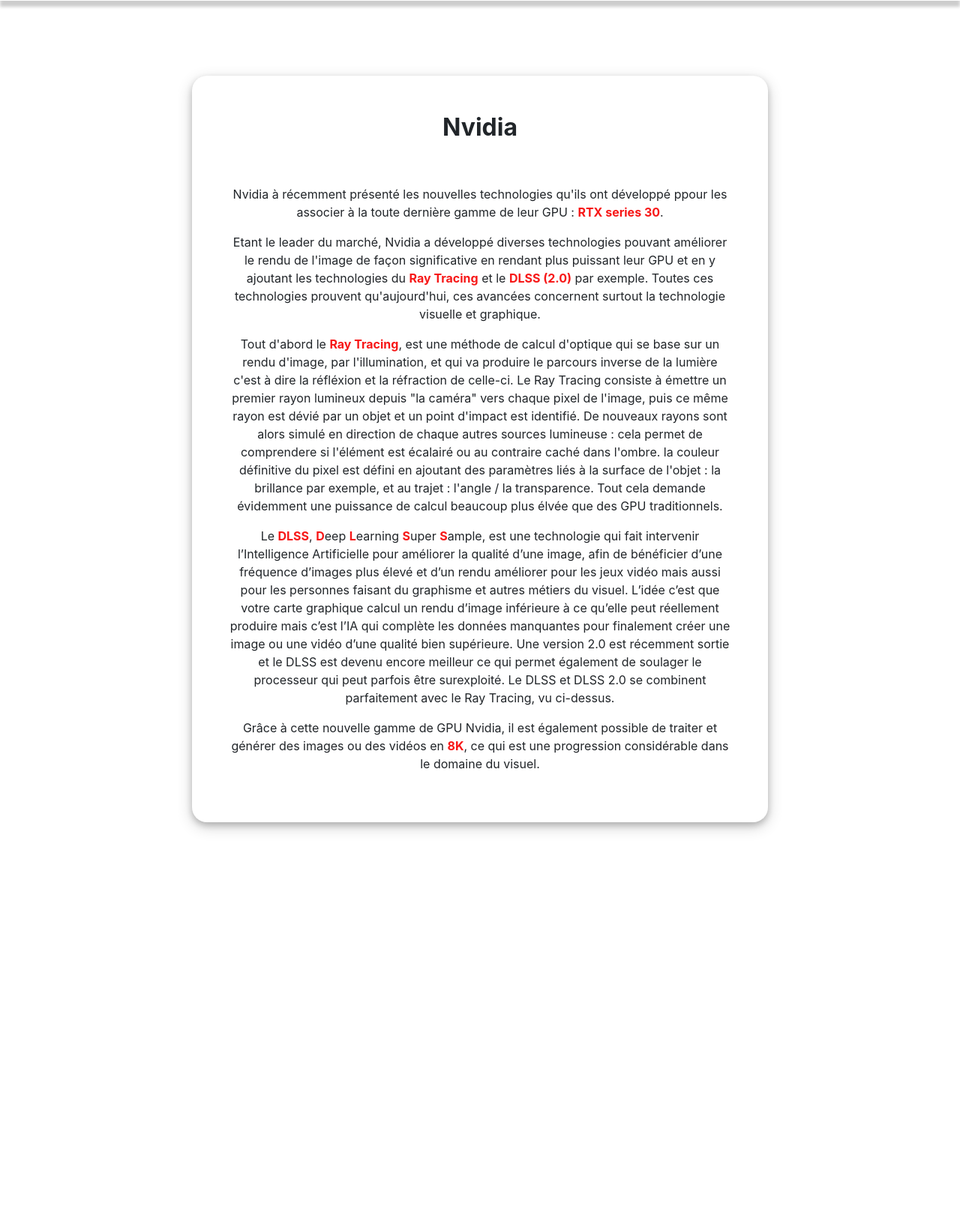
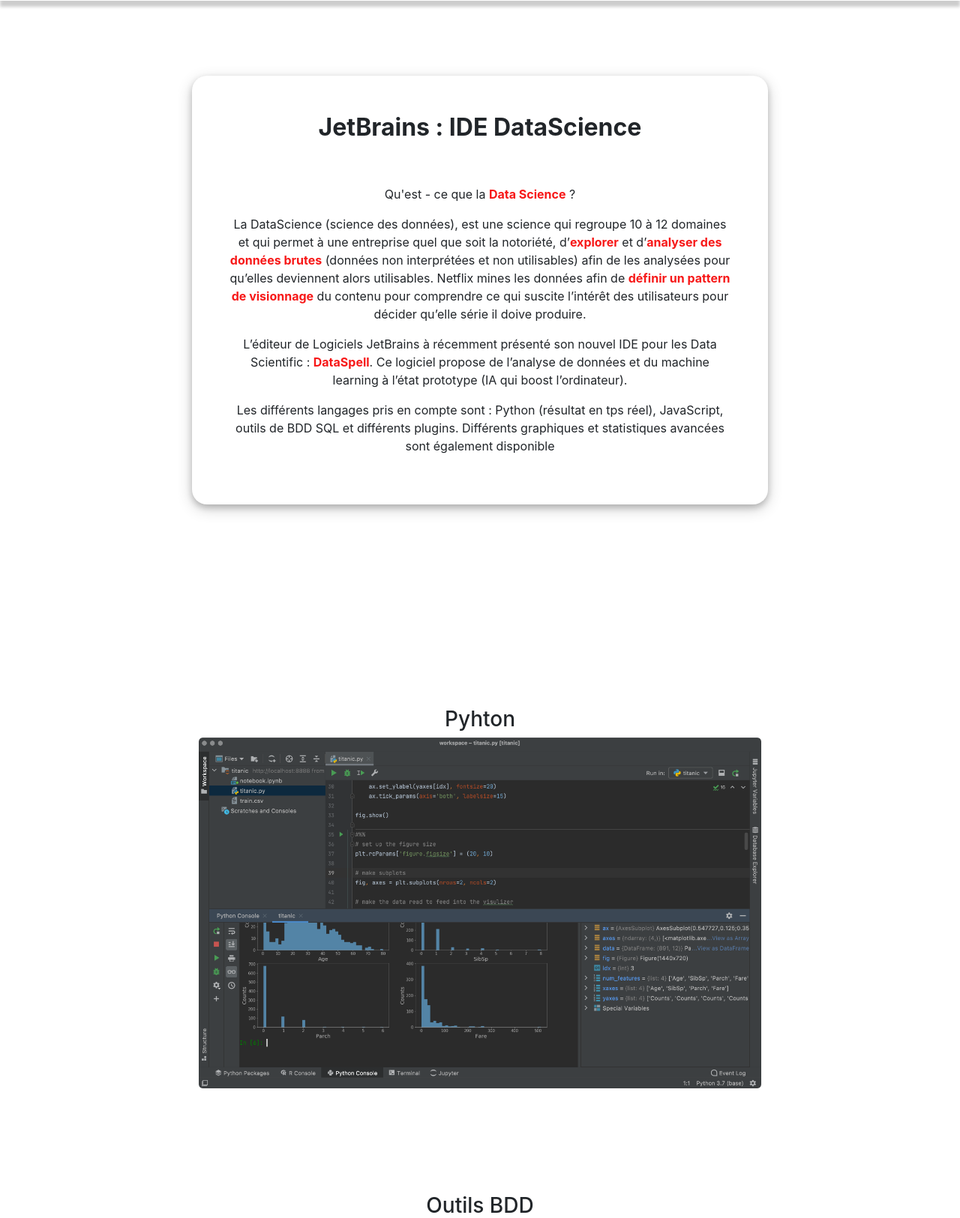
Before and after one commit to JulienChole/portfolio, a PHP site: page /veille.html in a window 1280 px wide. Shown: the part 302-1927 px from the top of the page at 75% size. Before the commit the page ends 1411 px from the top, so only its background shows below. Run offline with PHP 8.4, Linux system fonts and the light colour scheme.

Commit message:
Add files via upload

```diff
--- a/site.css
+++ b/site.css
@@ -88,7 +88,7 @@
 }
 
 
-/*---------------------------------------------------------------------------------------------- INDEX.PHP ------------------------------------------------------------------------------------------------------------------------------*/
+/*---------------------------------------------------------------------------------------------- INDEX.HTML ------------------------------------------------------------------------------------------------------------------------------*/
 #intro
 {
 	text-align: center;
@@ -330,7 +330,7 @@
 	color: black;
 }
 
-/*---------------------------------------------------------------------------------------------- PARCOURS.PHP ---------------------------------------------------------------------------------------------------------------------------*/
+/*---------------------------------------------------------------------------------------------- PARCOURS.HTML ---------------------------------------------------------------------------------------------------------------------------*/
 .button3
 {
 	border-radius: 20px;
@@ -658,8 +658,8 @@
 }
 
 
-/*---------------------------------------------------------------------------------------------- VEILLE.PHP -----------------------------------------------------------------------------------------------------------------------------*/
-.veille1
+/*---------------------------------------------------------------------------------------------- VEILLE.HTML -----------------------------------------------------------------------------------------------------------------------------*/
+#veille1
 {
 	text-align: center;
 	background-color: white;
@@ -672,9 +672,53 @@
 	box-shadow: 0 4px 8px 0 rgba(0, 0, 0, 0.2), 0 6px 20px 0 rgba(0, 0, 0, 0.19);
 }
 
-.veille1 h2
+#veille1 h2
 {
 	padding-bottom: 50px;
+}
+
+
+#veille1-suite
+{
+	text-align: center;
+	background-color: white;
+	margin: auto;
+	margin-top: 100px;
+	margin-bottom: 150px;
+	width: 100%;
+	padding: 50px;
+	border-radius: 20px;
+	/*box-shadow: 0 4px 8px 0 rgba(0, 0, 0, 0.2), 0 6px 20px 0 rgba(0, 0, 0, 0.19);*/
+}
+
+#veille1-suite h2
+{
+	padding-bottom: 50px;
+}
+
+
+#veille1-suite div
+{
+	display: inline-block;
+	margin: 70px;
+}
+
+#veille1-suite img
+{
+	transition: 0.4s;
+	width: 750px;
+}
+
+
+/*---------------------------------------------------------------------------------------------- Stage.HTML ------------------------------------------------------------------------------------------------------------------------------*/
+.presentation
+{
+	margin-top: 50px;
+}
+
+.presentation h4
+{
+	float: left;
 }
 
 
--- a/veille.html
+++ b/veille.html
@@ -39,33 +39,50 @@
   				<a id="titre"><b>Ma <p1>Veille Technologique</p1></b></a>
   			</div>
 
-  			<div class="veille1">
-  				<h2><b>Nvidia</b></h2>
+  			<div id="veille1">
+  				<h2><b>JetBrains : IDE DataScience </b></h2>
   					<div>
   						<p>
-  							Nvidia à récemment présenté les nouvelles technologies qu'ils ont développé ppour les associer à la toute dernière gamme de leur GPU : <b><p1>RTX series 30</p1></b>.
+  							Qu'est - ce que la <b><p1>Data Science</p1></b> ?
   						</p>
   					</div>
   					<div>
   						<p>
-							Etant le leader du marché, Nvidia a développé diverses technologies pouvant améliorer le rendu de l'image de façon significative en rendant plus puissant leur GPU et en y ajoutant les technologies du <b><p1>Ray Tracing</p1></b> et le <b><p1>DLSS (2.0)</p1></b> par exemple. Toutes ces technologies prouvent qu'aujourd'hui, ces avancées concernent surtout la technologie visuelle et graphique.
+							La DataScience (science des données), est une science qui regroupe 10 à 12 domaines et qui permet à une entreprise quel que soit la notoriété, d’<b><p1>explorer</p1></b> et d’<b><p1>analyser des données brutes</p1></b> (données non interprétées et non utilisables) afin de les analysées pour qu’elles deviennent alors utilisables. Netflix mines les données afin de <b><p1>définir un pattern de visionnage</p1></b> du contenu pour comprendre ce qui suscite l’intérêt des utilisateurs pour décider qu’elle série il doive produire.
+  					</div>
+  					<div>
+  						<p>
+  							L’éditeur de Logiciels JetBrains à récemment présenté son nouvel IDE pour les Data Scientific : <b><p1>DataSpell</p1></b>. Ce logiciel propose de l’analyse de données et du machine learning à l’état prototype (IA qui boost l’ordinateur).
   						</p>
   					</div>
   					<div>
   						<p>
-  							Tout d'abord le <b><p1>Ray Tracing</p1></b>, est une méthode de calcul d'optique qui se base sur un rendu d'image, par l'illumination, et qui va produire le parcours inverse de la lumière c'est à dire la réfléxion et la réfraction de celle-ci. Le Ray Tracing consiste à émettre un premier rayon lumineux depuis "la caméra" vers chaque pixel de l'image, puis ce même rayon est dévié par un objet et un point d'impact est identifié. De nouveaux rayons sont alors simulé en direction de chaque autres sources lumineuse : cela permet de comprendere si l'élément est écalairé ou au contraire caché dans l'ombre. la couleur définitive du pixel est défini en ajoutant des paramètres liés à la surface de l'objet : la brillance par exemple, et au trajet : l'angle / la transparence. Tout cela demande évidemment une puissance de calcul beaucoup plus élvée que des GPU traditionnels.
+							Les différents langages pris en compte sont : Python (résultat en tps réel), JavaScript, outils de BDD SQL et différents plugins. Différents graphiques et statistiques avancées sont également disponible
   						</p>
   					</div>
-  					<div>
-  						<p>
-							Le <b><p1>DLSS</p1></b>, <b><p1>D</p1></b>eep <b><p1>L</p1></b>earning <b><p1>S</p1></b>uper <b><p1>S</p1></b>ample, est une technologie qui fait intervenir l’Intelligence Artificielle pour améliorer la qualité d’une image, afin de bénéficier d’une fréquence d’images plus élevé et d’un rendu améliorer pour les jeux vidéo mais aussi pour les personnes faisant du graphisme et autres métiers du visuel. L’idée c’est que votre carte graphique calcul un rendu d’image inférieure à ce qu’elle peut réellement produire mais c’est l’IA qui complète les données manquantes pour finalement créer une image ou une vidéo d’une qualité bien supérieure. Une version 2.0 est récemment sortie et le DLSS est devenu encore meilleur ce qui permet également de soulager le processeur qui peut parfois être surexploité. Le DLSS et DLSS 2.0 se combinent parfaitement avec le Ray Tracing, vu ci-dessus.
-  						</p>
-  					</div>
-  					<div>
-  						<p>
-  							Grâce à cette nouvelle gamme de GPU Nvidia, il est également possible de traiter et générer des images ou des vidéos en <b><p1>8K</p1></b>, ce qui est une progression considérable dans le domaine du visuel.
-  						</p>
-  					</div>
+  			</div>
+
+  			<div id="veille1-suite">
+  				<div>
+  					<h3>Pyhton</h3>
+  					<img class="dataspell-py" src="dataspell-pyhton.png">
+  				</div>
+
+  				<div>
+  					<h3>Outils BDD</h3>
+  					<img class="dataspell-bdd" src="dataspell-BDD.png">
+  				</div>
+
+  				<div>
+  					<h3>Base de données SQL</h3>
+  					<img class="dataspell-sql" src="dataspell-sql.png">
+  				</div>
+
+  				<div>
+  					<h3>Graph et Statistiques Avancées</h3>
+  					<img class="dataspell-graph" src="dataspell-graph.png">
+  				</div>
+
   			</div>
 
   		</div>
```
Also changed, not shown: stage.html (+35 -3 lines), dataspell-BDD.png (added), dataspell-graph.png (added), dataspell-pyhton.png (added), dataspell-sql.png (added), safran-reseau.png (added).
